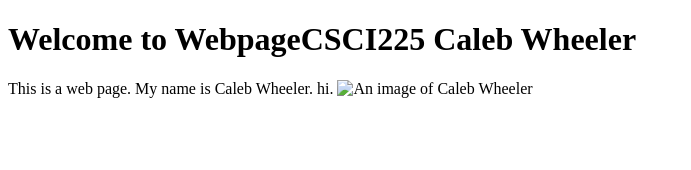
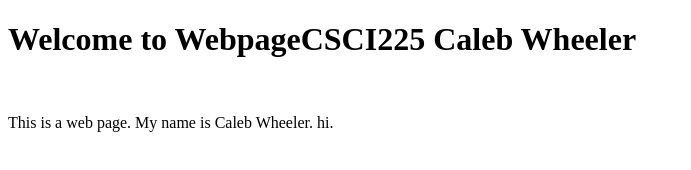
Before and after one commit to cefourwheeler/CSCI225, a plain HTML site: page index.html in a window 1280 px wide. Shown: the whole page, without its empty margins (0-691 px from the left). Drawn offline with Linux system fonts and the light colour scheme.

Commit message:
Update index.html

```diff
--- a/index.html
+++ b/index.html
@@ -5,8 +5,9 @@
     </head>
     <body>
         <h1>Welcome to WebpageCSCI225 Caleb Wheeler</h1>
-        <p>This is a web page. My name is Caleb Wheeler. hi.
-        <img src="face_of_smiles.png" alt="An image of Caleb Wheeler"/>
+        <br>
+        <p>
+            This is a web page. My name is Caleb Wheeler. hi.
         </p>
     </body>
 
```
